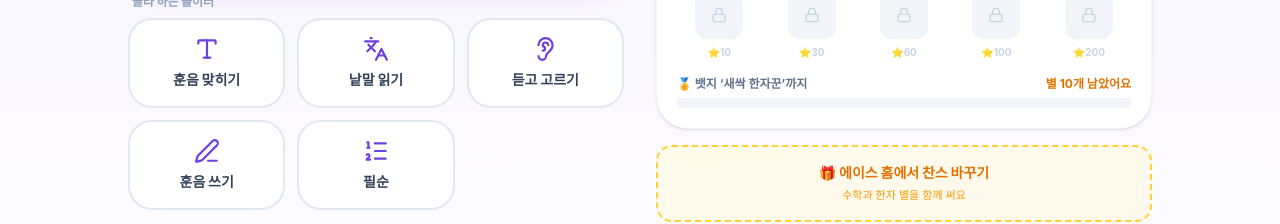
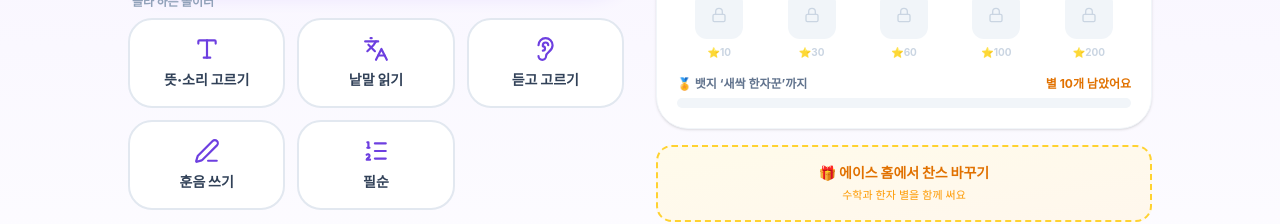
Before and after one commit to eternal-today/hanja-ace, a React (Vite) app: page / in a window 1280 px wide. Shown: the part 354-578 px from the top of the page. Built offline with nearby package versions, Linux system fonts and the light colour scheme; a web font is replaced by a local one.

Commit message:
훈음 맞히기 → 뜻·소리 고르기

```diff
--- a/src/screens/ChildHome.tsx
+++ b/src/screens/ChildHome.tsx
@@ -11,7 +11,7 @@ import { canSpeak, poolStatus } from '../engine/quiz';
 import { toneOf } from '../engine/srs';
 import { loadRound } from '../engine/resume';
 
-const KIND_NAME: Record<RoundKind, string> = { daily: '오늘의 한 판', hun: '훈음 맞히기', word: '낱말 읽기', listen: '듣고 고르기', write: '훈음 쓰기', order: '필순', check: '실력 확인' };
+const KIND_NAME: Record<RoundKind, string> = { daily: '오늘의 한 판', hun: '뜻·소리 고르기', word: '낱말 읽기', listen: '듣고 고르기', write: '훈음 쓰기', order: '필순', check: '실력 확인' };
 
 interface Props {
   onParent: () => void;
@@ -104,7 +104,7 @@ export default function ChildHome({ onParent, onStart, onResume, onDogam, onRewa
             <div className="text-xs font-black text-slate-400 mb-2 px-1">골라 하는 놀이터</div>
             <div className="grid grid-cols-3 gap-3">
               {([
-                { kind: 'hun', label: '훈음 맞히기', icon: <Type size={26} />, on: true },
+                { kind: 'hun', label: '뜻·소리 고르기', icon: <Type size={26} />, on: true },
                 { kind: 'word', label: '낱말 읽기', icon: <Languages size={26} />, on: true },
                 { kind: 'listen', label: '듣고 고르기', icon: <Ear size={26} />, on: canSpeak() },
                 { kind: 'write', label: '훈음 쓰기', icon: <PenLine size={26} />, on: true },
--- a/src/screens/Parent.tsx
+++ b/src/screens/Parent.tsx
@@ -15,7 +15,7 @@ import { toast } from '../components/ui';
 import { StrokeSteps } from '../components/StrokeChar';
 import { ORDER_CHARS } from '../data/strokeChars';
 
-const KIND_LABEL: Record<string, string> = { daily: '오늘의 한 판', hun: '훈음 맞히기', word: '낱말 읽기', listen: '듣고 고르기', write: '훈음 쓰기', order: '필순', check: '실력 확인' };
+const KIND_LABEL: Record<string, string> = { daily: '오늘의 한 판', hun: '뜻·소리 고르기', word: '낱말 읽기', listen: '듣고 고르기', write: '훈음 쓰기', order: '필순', check: '실력 확인' };
 
 const Card = ({ children, dim = false }: { children: React.ReactNode; dim?: boolean }) => (
   <section className={`bg-white p-6 rounded-2xl border border-slate-200 shadow-sm space-y-5 ${dim ? 'opacity-70 hover:opacity-100 transition-opacity' : ''}`}>{children}</section>
@@ -261,7 +261,7 @@ export default function Parent({ onHome }: { onHome: () => void }) {
               <div className="space-y-3">
                 <Label>오늘의 한 판에 섞을 문제 유형</Label>
                 <div className="grid gap-2">
-                  {([['hun', '훈음 맞히기', '한자 → 훈음, 훈(뜻)만 보고 한자, 한자 → 음 고르기. 훈이 같은 글자(마을 村·里 등)는 한 문제의 보기에 함께 나오지 않습니다'], ['word', '낱말 읽기', '문장 속 한자어의 독음 맞히기 (시험에서 비중이 가장 큼)'], ['listen', '듣고 고르기', '훈음을 듣고 한자 고르기'],
+                  {([['hun', '뜻·소리 고르기', '한자 → 훈음, 훈(뜻)만 보고 한자, 한자 → 음 고르기. 훈이 같은 글자(마을 村·里 등)는 한 문제의 보기에 함께 나오지 않습니다'], ['word', '낱말 읽기', '문장 속 한자어의 독음 맞히기 (시험에서 비중이 가장 큼)'], ['listen', '듣고 고르기', '훈음을 듣고 한자 고르기'],
                     ['write', '훈음 쓰기', '음절 조각으로 표준 훈음 만들기 (녘/녁, 흰/힌 같은 철자 함정 포함). 시험의 훈음 쓰기 대비'],
                     ['order', '필순', '진하게 칠한 획이 몇 번째 획인지 고르기. 아래 목록의 글자만 나옵니다']] as const).map(([k, label, desc]) => (
                     <button key={k} onClick={() => setDraft({ ...draft, modes: { ...draft.modes, [k]: !draft.modes[k] } })}
--- a/src/screens/Play.tsx
+++ b/src/screens/Play.tsx
@@ -12,7 +12,7 @@ import { Tone, applyAnswer, toneOf } from '../engine/srs';
 import { fireConfetti, speak, tap, toast } from '../components/ui';
 import { SavedRound, clearRound, saveRound } from '../engine/resume';
 
-const KIND_NAME: Record<RoundKind, string> = { daily: '오늘의 한 판', hun: '훈음 맞히기', word: '낱말 읽기', listen: '듣고 고르기', write: '훈음 쓰기', order: '필순', check: '실력 확인' };
+const KIND_NAME: Record<RoundKind, string> = { daily: '오늘의 한 판', hun: '뜻·소리 고르기', word: '낱말 읽기', listen: '듣고 고르기', write: '훈음 쓰기', order: '필순', check: '실력 확인' };
 
 function buildRound(kind: RoundKind) {
   const s = getState();
```
